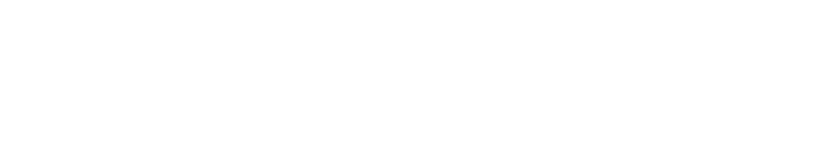
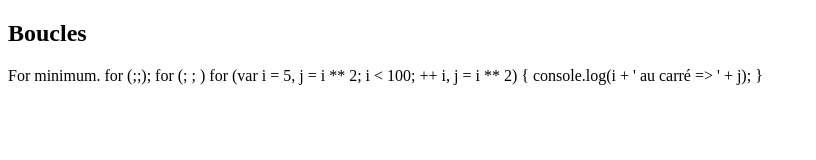
Before and after one commit to jponcy/itstartb_2019_js, a plain HTML site: page first/example.html in a window 1280 px wide. Shown: the whole page, without its empty margins (0-816 px from the left). Drawn offline with Linux system fonts and the light colour scheme.

Commit message:
add loop examples

```diff
--- a/first/example.html
+++ b/first/example.html
@@ -14,6 +14,21 @@
     console.log('Inside script tag');
   </script>
 
+  <article>
+    <h1>Boucles</h1>
+    <p>
+      For minimum.
+      for (;;);
+
+      for (<initialisation des variables>; <condition>; <changement(s) de valeur(s)>)
+
+
+      for (var i = 5, j = i ** 2; i < 100; ++ i, j = i ** 2) {
+        console.log(i + ' au carré => ' + j);
+      }
+    </p>
+  </article>
+
   <script src="example.js"></script>
 </body>
 
```
